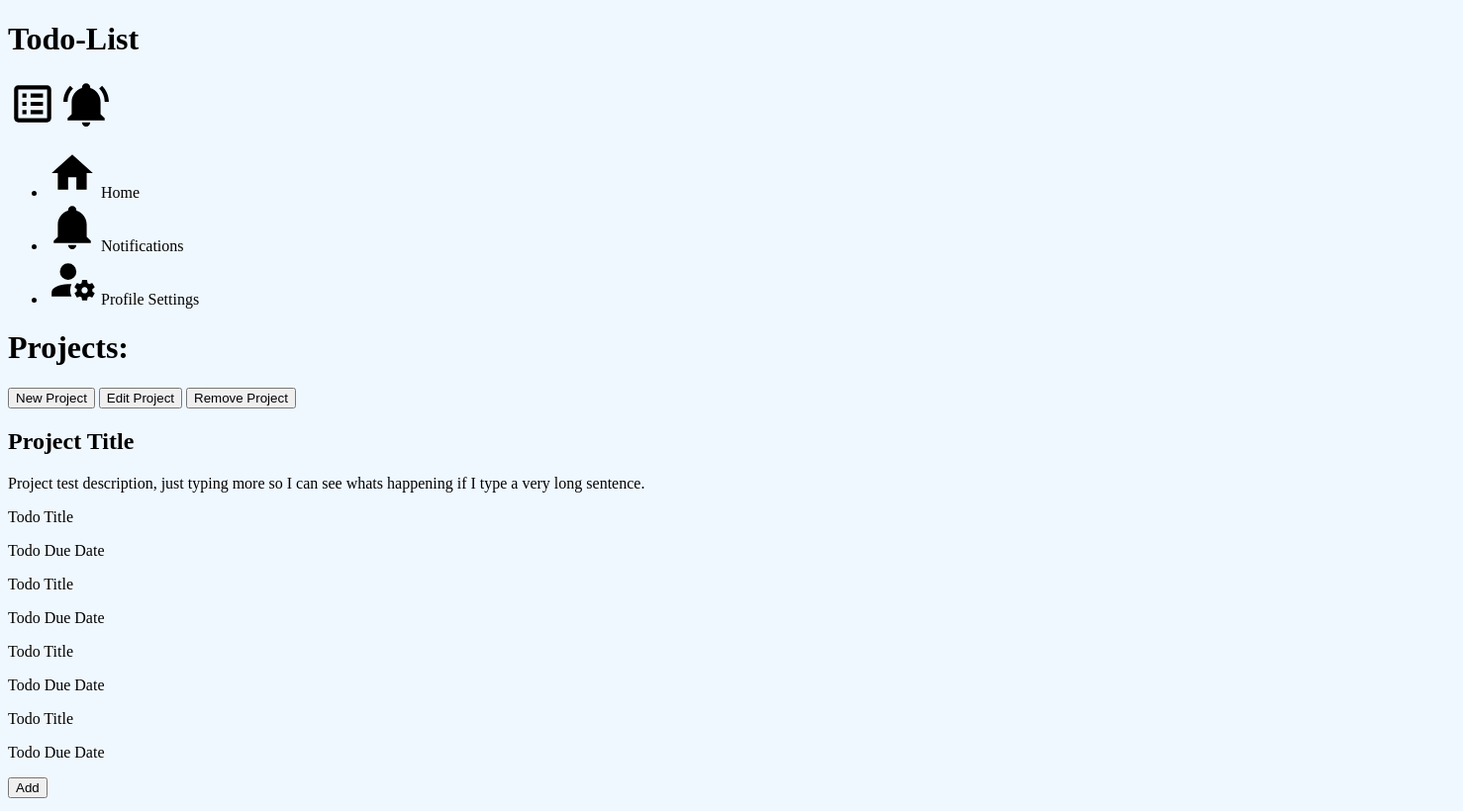
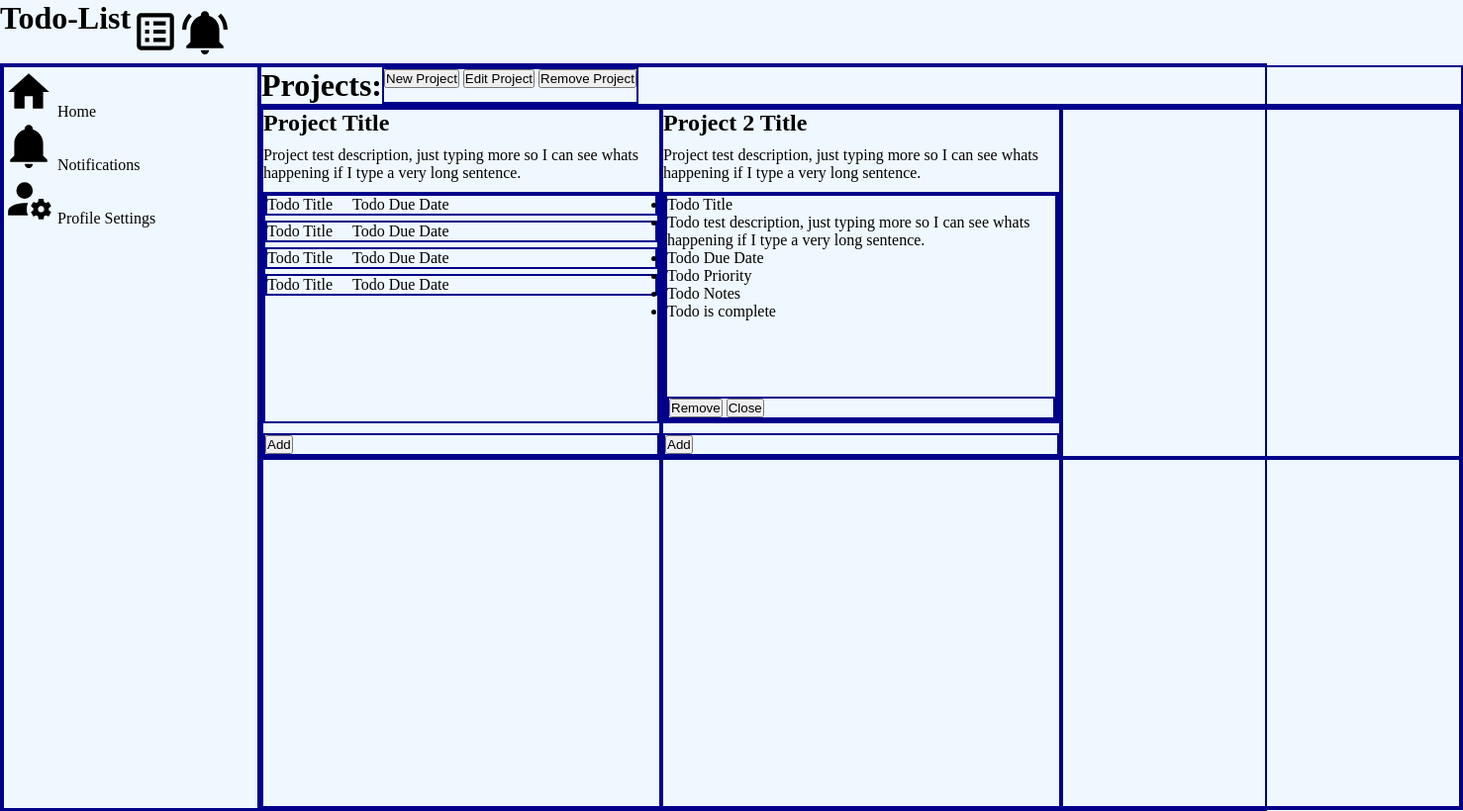
Before and after one commit to GGihan/todo-list, a website built with webpack: page src/index.html in a window 1280 px wide. Shown: the top 820 px of the page at 99% size, 1478 px wide, since content can reach past the window. Built offline with nearby package versions, Linux system fonts and the light colour scheme.

Commit message:
Add main page layout

```diff
--- a/package.json
+++ b/package.json
@@ -20,6 +20,7 @@
   },
   "homepage": "https://github.com/GGihan/todo-list#readme",
   "devDependencies": {
+    "copy-webpack-plugin": "^13.0.1",
     "css-loader": "^7.1.2",
     "html-loader": "^5.1.0",
     "html-webpack-plugin": "^5.6.4",
--- a/src/styles.css
+++ b/src/styles.css
@@ -1,8 +1,102 @@
+* {
+    margin: 0;
+    padding: 0;
+}
+
 body {
     background-color: aliceblue;
+    min-height: 100vh;
 
+    display: flex;
+    flex-direction: column;
+
+    margin: 0;
 }
 
 img {
     width: 50px;
 }
+
+div {
+    border: 2px solid darkblue;
+}
+
+#header-container {
+    display: flex;
+    height: 4rem;
+    flex-shrink: 0;
+}
+
+#content-area {
+    flex-grow: 1;
+    display: flex;
+}
+
+#sidebar {
+    display: flex;
+    flex-direction: column;
+    flex-shrink: 0;
+    width: 256px;
+}
+
+#main-container {
+    flex-grow: 1;
+}
+
+#project-toolbar {
+    display: flex;
+}
+
+#project-buttons {
+    display: flex;
+}
+
+#main-content {
+    display: grid;
+    grid-template-columns: repeat(3, 1fr);
+}
+
+.project {
+    display: flex;
+    flex-direction: column;
+    justify-content: flex-start;
+    gap: 10px;
+    min-height: 350px;
+    min-width: 400px;
+}
+
+.todos {
+    display: flex;
+    flex-direction: column;
+    flex: 1;
+    gap: 5px;
+}
+
+.todo {
+    display: flex;
+    justify-content: flex-start;
+    gap: 20px;
+}
+
+.todo-expanded {
+    display: flex;
+    flex-direction: column;
+    flex: 1;
+}
+
+.todo-details {
+    display: flex;
+    flex-direction: column;
+    flex: 1;
+    justify-content: flex-start;
+}
+
+#footer-container {
+    flex-shrink: 0;
+    height: 3rem;
+    width: 100%;
+    display: flex;
+    align-items: center;
+    justify-content: center;
+    font-size: 0.9rem;
+}
--- a/webpack.config.js
+++ b/webpack.config.js
@@ -1,5 +1,6 @@
 const path = require('path');
 const HtmlWebpackPlugin = require('html-webpack-plugin');
+const CopyWebpackPlugin = require('copy-webpack-plugin');
 
 module.exports = {
     entry: './src/index.js',
@@ -22,6 +23,15 @@ module.exports = {
         title: 'Todo-List',
         template: './src/index.html',
         }),
+        new CopyWebpackPlugin({
+            patterns: [
+                {
+                    from: path.resolve(__dirname, 'src', 'images'),
+
+                    to: path.resolve(__dirname, 'dist', 'images'),
+                },
+            ],
+        }),
     ],
 
     module: {
```
Also changed, not shown: 1 other file.
